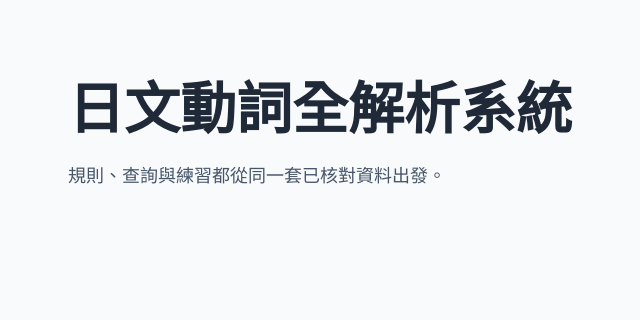
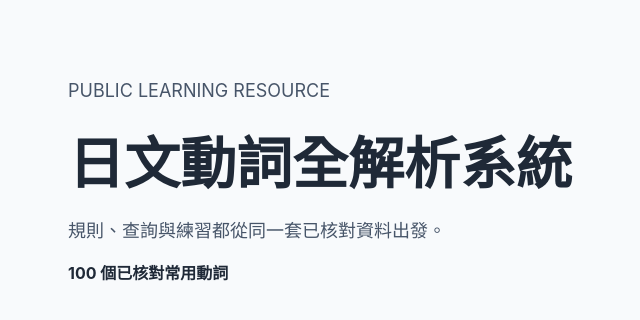
Before and after one commit to Lumus-lab/japanese-verb-learning-site, a React (Vite) app: page / in a window 1280 px wide. Shown: the top 320 px of the page, without its empty margins (60-700 px from the left). Built offline with nearby package versions, Linux system fonts and the light colour scheme.

Commit message:
feat: connect verified verb data to app shell

```diff
--- a/src/App.tsx
+++ b/src/App.tsx
@@ -1,8 +1,12 @@
+import { VERBS } from './data/verbs'
+
 function App() {
   return (
     <main className="app-shell">
+      <p className="eyebrow">PUBLIC LEARNING RESOURCE</p>
       <h1>日文動詞全解析系統</h1>
       <p>規則、查詢與練習都從同一套已核對資料出發。</p>
+      <strong>{VERBS.length} 個已核對常用動詞</strong>
     </main>
   )
 }
```
Also changed, not shown: 3 other files (tests, documents, lock files or other folders).
